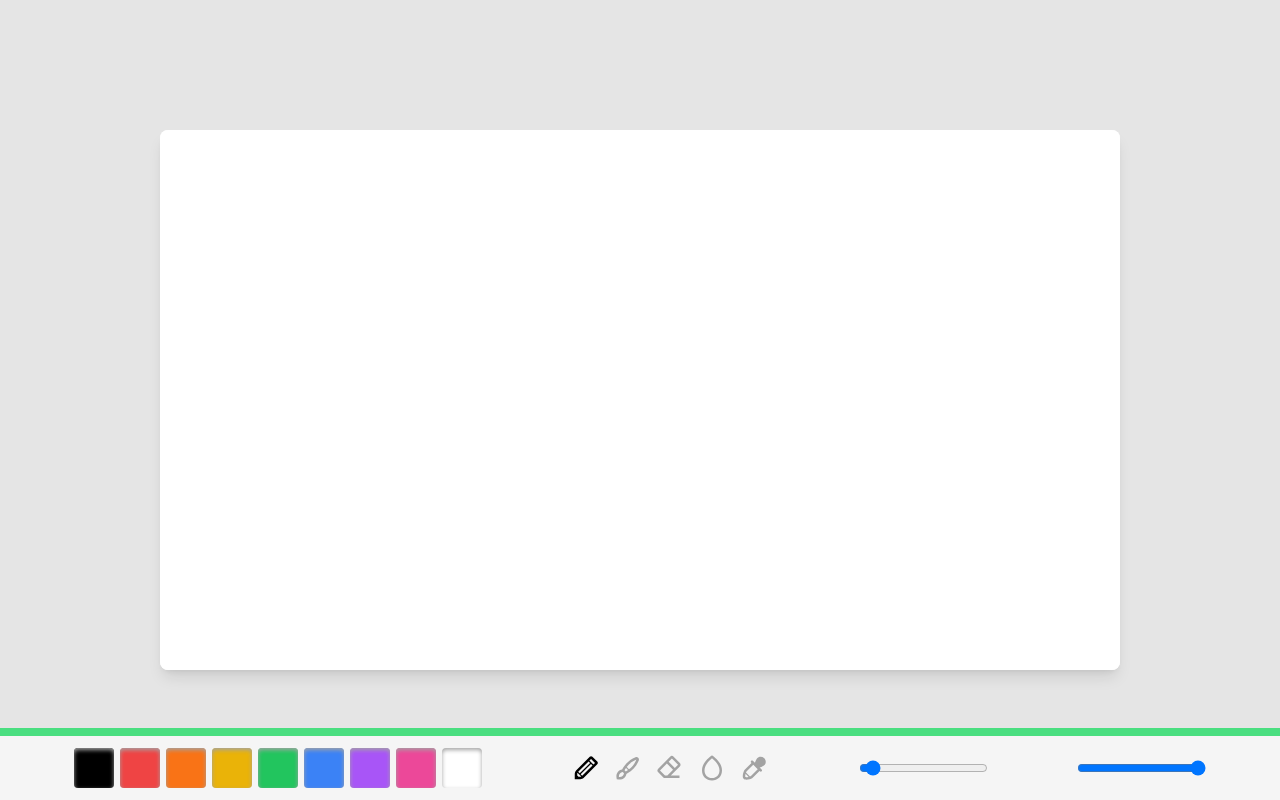
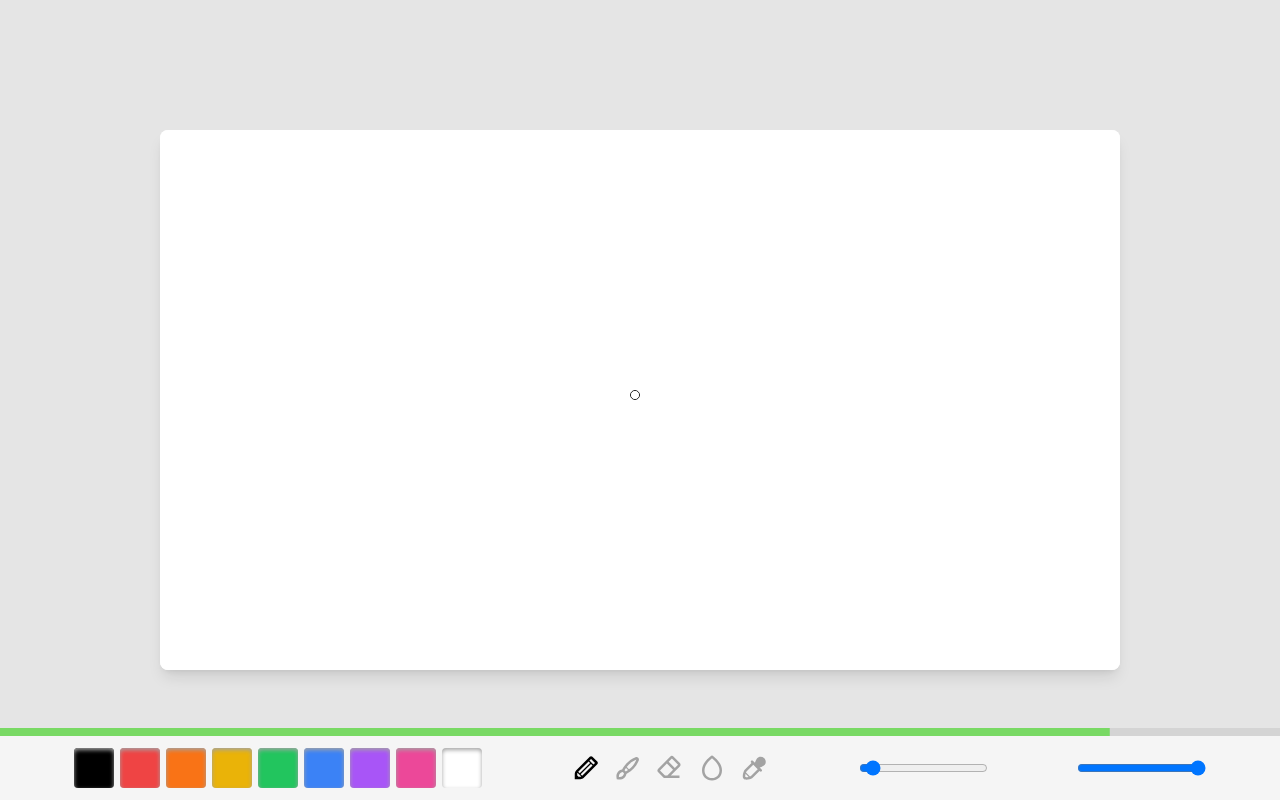
Before and after one commit to louisdutton/canvas, a Next.js app: page / in a window 1280 px wide. Built offline with nearby package versions, Linux system fonts and the light colour scheme.

Commit message:
refactoring

```diff
--- a/components/Canvas.tsx
+++ b/components/Canvas.tsx
@@ -1,12 +1,11 @@
-import { useEffect, useRef, useState, PointerEvent, useCallback } from 'react';
-import { setColor } from '../lib/tools/color';
+import { useEffect, useRef, useState } from 'react';
 import useCanvas, { DrawData, Tool } from '../lib/useCanvas';
 import Toolbar from './Toolbar';
 
 export default function Canvas() {
-	const { canvasRef, tool, setColor, setOpacity, setTool, setWeight } =
+	const { canvasRef, tool, weight, setColor, setOpacity, setTool, setWeight } =
 		useCanvas(960, 540);
-	// const [tool, setTool] = useState<Tool>(Tool.Pen);
+	const [hovered, setHovered] = useState<boolean>(false);
 
 	const keyBindings: Record<string, () => void> = {
 		KeyD: () => setTool(Tool.Pen),
@@ -20,13 +19,20 @@ export default function Canvas() {
 		if (binding) binding();
 	};
 
+	const handleScroll = (e: Event) => {
+		e.preventDefault();
+		setWeight(window.scrollY);
+	};
+
 	// key bindings
 	useEffect(() => {
 		// Event subscriptions
 		window.addEventListener('keydown', handleKeyPress);
+		window.addEventListener('scroll', handleScroll);
 
 		return () => {
 			window.removeEventListener('keydown', handleKeyPress);
+			window.removeEventListener('scroll', handleScroll);
 		};
 	}, []);
 
@@ -34,8 +40,11 @@ export default function Canvas() {
 		<>
 			<canvas
 				ref={canvasRef}
-				className="bg-white rounded-lg shadow-lg touch-none"
+				onPointerOver={() => setHovered(true)}
+				onPointerOut={() => setHovered(false)}
+				className="bg-white rounded-lg shadow-lg touch-none cursor-none"
 			/>
+			<Cursor visible={hovered} weight={weight} />
 			<Toolbar
 				setColor={setColor}
 				setOpacity={setOpacity}
@@ -46,3 +55,39 @@ export default function Canvas() {
 		</>
 	);
 }
+
+interface CursorProps {
+	visible: boolean;
+	weight: number;
+}
+
+const Cursor = ({ visible, weight }: CursorProps) => {
+	const ref = useRef<HTMLDivElement>(null);
+	const size = weight + 'px';
+	const display = visible ? 'block' : 'hidden';
+
+	const onmove = (e: MouseEvent) => {
+		e.preventDefault();
+		if (!ref.current) return;
+
+		ref.current.style.top = e.clientY + 'px';
+		ref.current.style.left = e.clientX + 'px';
+	};
+
+	useEffect(() => {
+		window.addEventListener('mousemove', onmove);
+
+		return () => {
+			window.removeEventListener('mousemove', onmove);
+		};
+	}, []);
+
+	return (
+		<div
+			ref={ref}
+			style={{ width: size, height: size, display }}
+			className="fixed pointer-events-none rounded-full border -translate-x-1/2 -translate-y-1/2 border-neutral-900 cursor-none">
+			<div className="w-full h-full rounded-full border border-white pointer-events-none" />
+		</div>
+	);
+};
--- a/components/Palette.tsx
+++ b/components/Palette.tsx
@@ -1,4 +1,5 @@
 import { useState } from 'react';
+import { Color } from '../lib/useCanvas';
 
 const TAILWIND_COLORS = [
 	'bg-black',
@@ -12,39 +13,15 @@ const TAILWIND_COLORS = [
 	'bg-white'
 ];
 
-const COLORS = [
-	'#000000',
-	'#ef4444',
-	'#f97316',
-	'#eab308',
-	'#22c55e',
-	'#3b82f6',
-	'#a855f7',
-	'#ec4899',
-	'#ffffff'
-];
-
-export enum Color {
-	black,
-	red,
-	orange,
-	yellow,
-	green,
-	blue,
-	purple,
-	pink,
-	white
-}
-
 type Props = {
-	setColor: (color: string) => void;
+	setColor: (value: Color) => void;
 };
 
 export default function Palette({ setColor }: Props) {
-	const [active, setActive] = useState<number>(0);
+	const [active, setActive] = useState<Color>(Color.black);
 	const handleClick = (index: number) => {
-		setActive(index);
-		setColor(COLORS[index]);
+		setActive(index); // TODO: make active color come from one variable only
+		setColor(index);
 	};
 
 	return (
--- a/lib/useCanvas.ts
+++ b/lib/useCanvas.ts
@@ -2,8 +2,33 @@ import { useEffect, useRef, useState } from 'react';
 import History from './history';
 import { PenTool, EraserTool } from './tools';
 
+export enum Color {
+	black,
+	red,
+	orange,
+	yellow,
+	green,
+	blue,
+	purple,
+	pink,
+	white
+}
+
+const COLORS = [
+	'#000000',
+	'#ef4444',
+	'#f97316',
+	'#eab308',
+	'#22c55e',
+	'#3b82f6',
+	'#a855f7',
+	'#ec4899',
+	'#ffffff'
+];
+
 export enum Tool {
 	Pen,
+	Brush,
 	Eraser,
 	Fill,
 	Pipette
@@ -38,8 +63,8 @@ let tool = Tool.Pen;
 let weight = 10;
 let opacity = 1.0;
 
-const setColor = (value: string) => {
-	color = value;
+const setColor = (value: Color) => {
+	color = COLORS[value];
 };
 
 const setTool = (value: Tool) => {
@@ -68,13 +93,13 @@ const useCanvas = (width: number, height: number) => {
 		if (!ctx || !weight || !path) return;
 
 		// eraser or pen
-		if (tool < 2) {
+		if (tool < 3) {
 			// line width
 			const lineWidth = pressure * weight;
 			ctx.lineWidth = pw + lineWidth / 2; // avg
 			pw = lineWidth;
 
-			ctx.strokeStyle = tool === 0 ? color : '#ffffff';
+			ctx.strokeStyle = tool === Tool.Eraser ? '#ffffff' : color;
 			ctx.globalAlpha = opacity;
 			path.quadraticCurveTo(px, py, px + (x - px) / 2, py + (y - py) / 2);
 			ctx.stroke(path);
@@ -82,7 +107,7 @@ const useCanvas = (width: number, height: number) => {
 	};
 
 	const onup = (e?: PointerEvent) => {
-		e?.preventDefault();
+		// e?.preventDefault();
 
 		drawing = false;
 		path?.closePath();
@@ -90,7 +115,7 @@ const useCanvas = (width: number, height: number) => {
 	};
 
 	const ondown = (e: PointerEvent) => {
-		e.preventDefault();
+		// e.preventDefault();
 
 		drawing = true;
 
@@ -100,7 +125,7 @@ const useCanvas = (width: number, height: number) => {
 
 		// create new path
 		path = new Path2D();
-		path.moveTo(x, y);
+		// path.moveTo(x, y);
 
 		if (tool < 2) {
 			draw({ roomId: '', pressure, x, y, px: x, py: y });
@@ -110,7 +135,7 @@ const useCanvas = (width: number, height: number) => {
 	};
 
 	const onmove = (e: PointerEvent) => {
-		e.preventDefault();
+		// e.preventDefault();
 
 		const x = e.offsetX;
 		const y = e.offsetY;
@@ -187,7 +212,7 @@ const useCanvas = (width: number, height: number) => {
 		};
 	}, [canvasRef.current]);
 
-	return { canvasRef, tool, setColor, setOpacity, setTool, setWeight };
+	return { canvasRef, tool, weight, setColor, setOpacity, setTool, setWeight };
 };
 
 export default useCanvas;
--- a/styles/main.css
+++ b/styles/main.css
@@ -12,6 +12,23 @@ body {
 
 .msg-in {
 	animation: fade-in 0.25s ease-out both;
+}
+
+.timer {
+	animation: roundtime 60s linear forwards;
+}
+
+@keyframes roundtime {
+	0% {
+		background-color: #4ade80;
+	}
+	50% {
+		background-color: #facc15;
+	}
+	100% {
+		transform: scaleX(0);
+		background-color: #f87171;
+	}
 }
 
 @keyframes fade-in {
```
